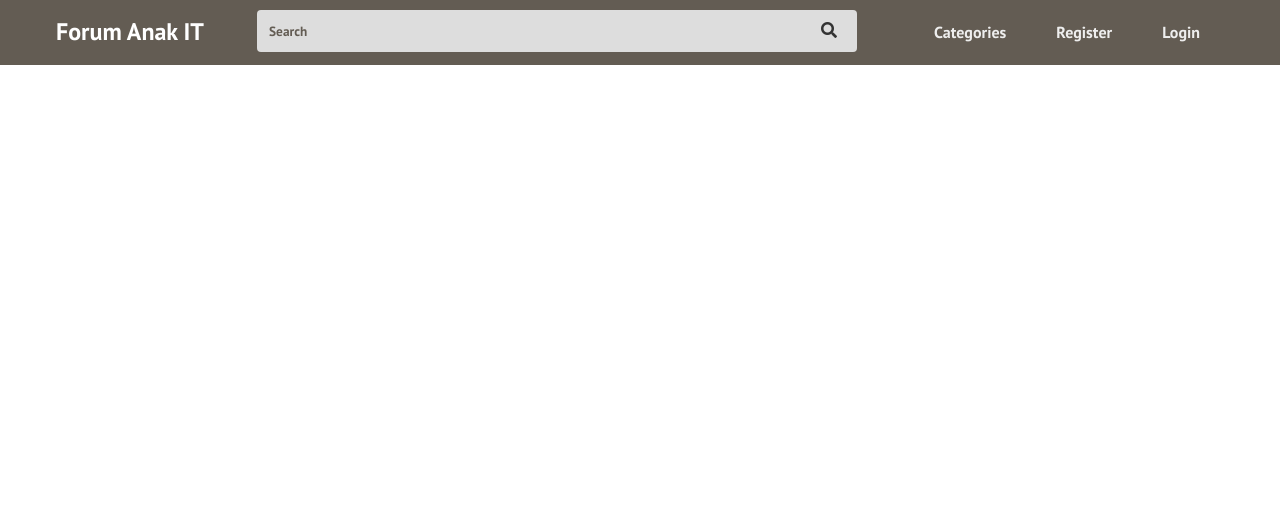
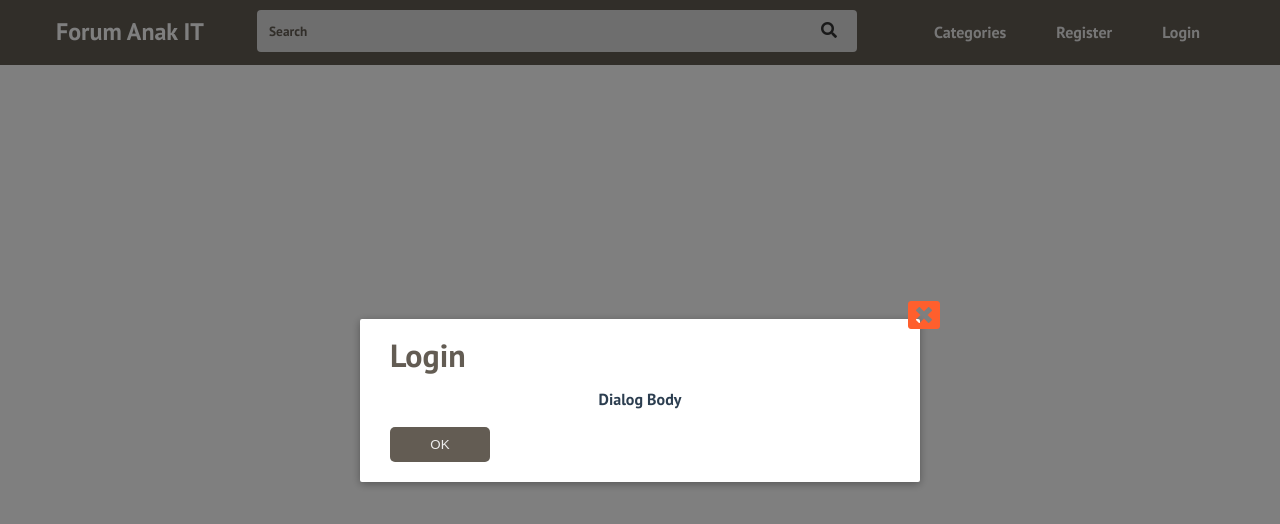
Before and after one commit to carvelsaputra/suitmedia, a Vue app: page / in a window 1280 px wide. Both pictures are taken after a click on the link "Login". Shown: the top 524 px of the page. Built offline with nearby package versions, Linux system fonts and the light colour scheme.

Commit message:
make dialog login

```diff
--- /dev/null
+++ b/src/components/common/Dialog.vue
@@ -0,0 +1,35 @@
+<template>
+  <div class="modal-mask">
+    <div class="modal-wrapper">
+      <div class="modal-container">
+        <div class="modal-header">
+          <slot name="header">
+            <div v-text="title"></div>
+          </slot>
+          <i class="fas fa-window-close icon" @click="$emit('close')"></i>
+        </div>
+
+        <div class="modal-body">
+          <slot name="body"> Dialog Body </slot>
+        </div>
+
+        <div class="modal-footer">
+          <slot name="footer">
+            <button class="modal-default-button" @click="$emit('close')">
+              OK
+            </button>
+          </slot>
+        </div>
+      </div>
+    </div>
+  </div>
+</template>
+<script>
+export default {
+  props: {
+    title: {
+      type: String,
+    },
+  },
+};
+</script>
--- a/src/components/common/Header.vue
+++ b/src/components/common/Header.vue
@@ -35,11 +35,11 @@ export default {
         },
         {
           name: "Register",
-          href: "#",
+          href: "Register",
         },
         {
           name: "Login",
-          href: "#",
+          href: "Login",
         },
       ],
     };
--- a/src/components/navigation/Group.vue
+++ b/src/components/navigation/Group.vue
@@ -1,8 +1,16 @@
 <template>
-  <List v-for="(item, i) in list" :key="i" v-bind="item" />
+  <List v-for="(item, i) in list" :key="i" v-bind="item" @click="showDialog" />
+  <Dialog
+    v-if="showDialogLogin"
+    :title="dialogTitle"
+    @close="showDialogLogin = false"
+  >
+  </Dialog>
 </template>
 <script>
 import List from "@/components/navigation/List.vue";
+import Dialog from "@/components/common/Dialog";
+
 export default {
   props: {
     list: {
@@ -11,6 +19,23 @@ export default {
   },
   components: {
     List,
+    Dialog,
+  },
+  data() {
+    return {
+      showDialogLogin: false,
+      showDialogRegister: false,
+      dialogTitle: "",
+    };
+  },
+  methods: {
+    showDialog(params) {
+      console.log(params);
+      if (params == "Login") {
+        this.showDialogLogin = !this.showDialogLogin;
+        this.dialogTitle = params;
+      }
+    },
   },
 };
 </script>
--- a/src/components/navigation/List.vue
+++ b/src/components/navigation/List.vue
@@ -1,6 +1,6 @@
 <template>
   <div class="navigation-list">
-    <a :href="href" v-text="name" />
+    <a v-text="name" @click="showDialog(href)" />
     <div class="navigation-menu" :class="isHover">
       <a
         class="navigation-item"
@@ -27,21 +27,16 @@ export default {
       required: false,
     },
   },
+
   data() {
     return {
       isHover: false,
     };
   },
   methods: {
-    // linkEvent(nav) {
-    //   let event = {};
-    //   if (nav.href) {
-    //     event.mouseover = () => {
-    //       this.isHover = !this.isHover;
-    //     };
-    //   }
-    //   return event;
-    // },
+    showDialog(params) {
+      this.$emit("click", params);
+    },
   },
 };
 </script>
--- /dev/null
+++ b/src/styles/dialog.css
@@ -0,0 +1,56 @@
+.modal-mask {
+  position: fixed;
+  z-index: 10;
+  top: 0;
+  left: 0;
+  width: 100%;
+  height: 100%;
+  background-color: rgba(0, 0, 0, 0.5);
+  display: table;
+}
+
+.modal-wrapper {
+  display: table-cell;
+  vertical-align: middle;
+}
+
+.modal-container {
+  width: 500px;
+  margin: 0px auto;
+  padding: 20px 30px;
+  background-color: #fff;
+  border-radius: 2px;
+  box-shadow: 0 2px 8px rgba(0, 0, 0, 0.33);
+  font-family: "PT_Sans-Web-bold";
+}
+
+.modal-header {
+  display: flex;
+  position: relative;
+  font-size: 2rem;
+  text-align: left;
+  color: #635c53;
+}
+
+.icon {
+  position: absolute;
+  right: 0;
+  margin-right: -50px;
+  margin-top: -40px;
+  color: #ff5f2d;
+  cursor: pointer;
+}
+.modal-body {
+  margin: 20px 0;
+}
+.modal-footer {
+  text-align: left;
+}
+.modal-default-button {
+  border-radius: 5px;
+  background-color: #635c53;
+  border: none;
+  color: #eeeeee;
+  width: 20%;
+  padding: 10px 20px;
+}
--- a/src/styles/header.css
+++ b/src/styles/header.css
@@ -47,6 +47,7 @@ header {
 }
 .navigation-list {
   display: flex;
+  cursor: pointer;
 }
 .navigation-menu {
   position: absolute;
--- a/src/styles/index.css
+++ b/src/styles/index.css
@@ -2,3 +2,4 @@
 @import "./font.css";
 @import "./header.css";
 @import "./form.css";
+@import "./dialog.css";
```
